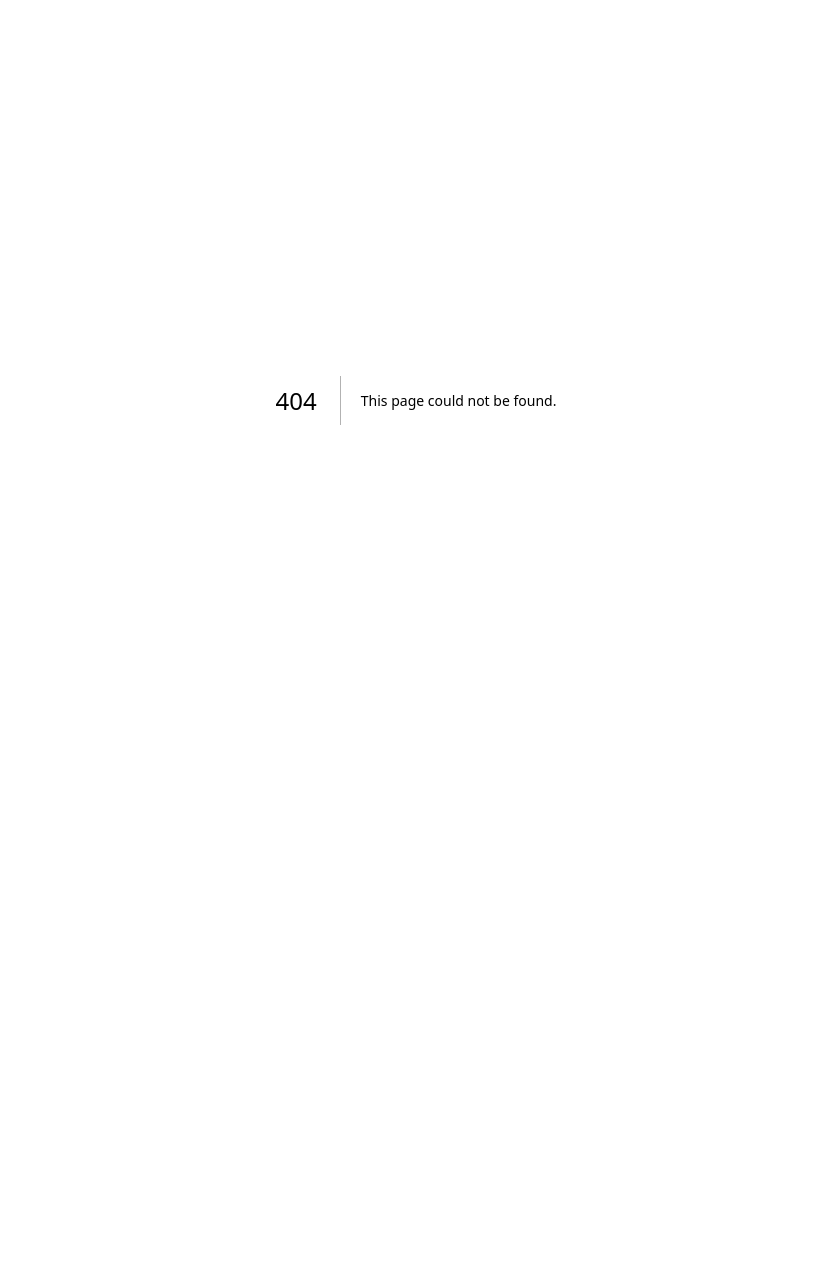
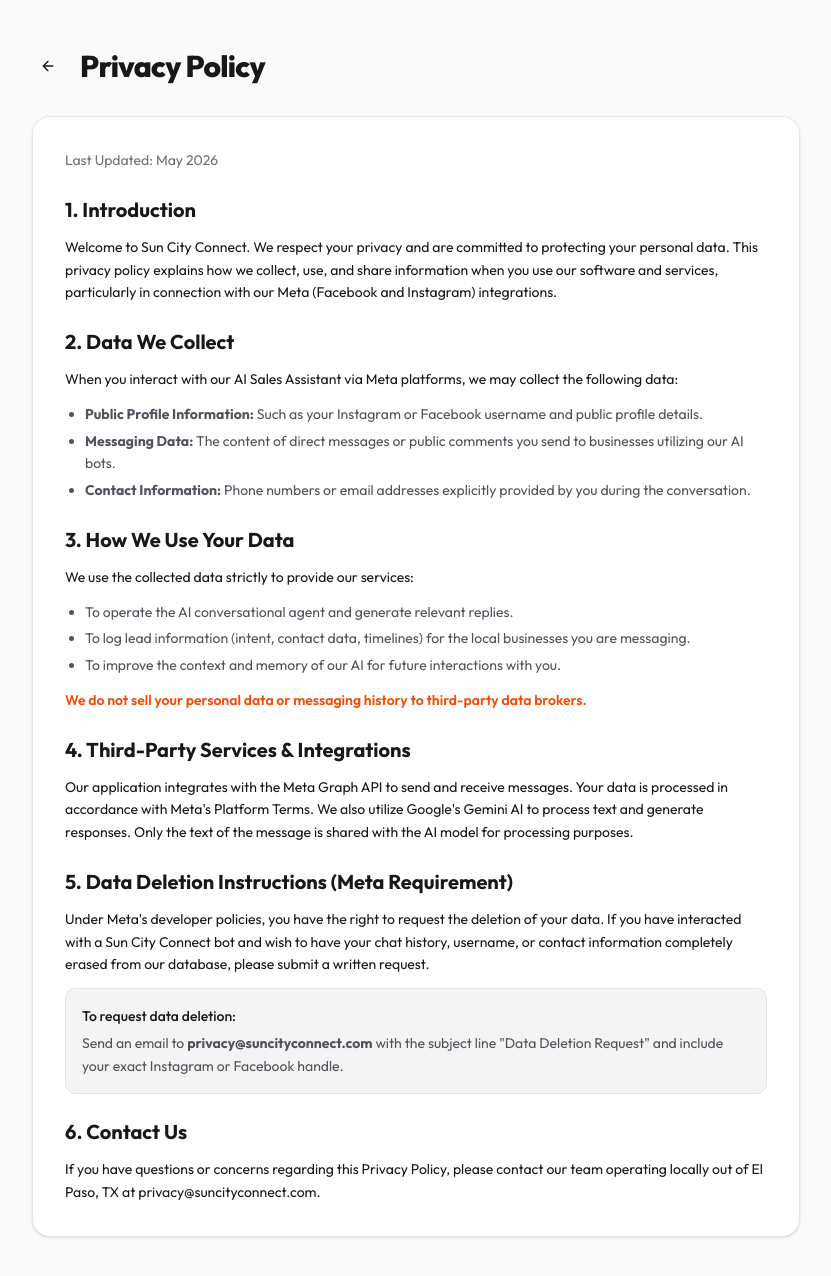
Before and after one commit to wesdavis/Suncity-Connect, a Next.js app: page /privacy in a window 1280 px wide. Before the commit this address had no page. Shown: the top 1276 px of the page, without its empty margins (224-1055 px from the left). Before the commit the page ends 800 px from the top, so only its background shows below. Built offline with nearby package versions, Linux system fonts and the light colour scheme.

Commit message:
adding privacy page

```diff
--- /dev/null
+++ b/src/app/privacy/page.js
@@ -0,0 +1,79 @@
+'use client';
+
+import { ArrowLeft } from 'lucide-react';
+import { Button } from "@/components/ui/button";
+
+export default function PrivacyPolicy() {
+  return (
+    <div className="min-h-screen bg-zinc-50 dark:bg-zinc-950 py-12 px-4 sm:px-6 lg:px-8 font-sans text-zinc-900 dark:text-zinc-100">
+      <div className="max-w-3xl mx-auto space-y-8">
+
+        <div className="flex items-center space-x-4">
+          <a href="/">
+            <Button variant="ghost" size="icon" className="rounded-full">
+              <ArrowLeft className="h-5 w-5" />
+            </Button>
+          </a>
+          <h1 className="text-3xl font-extrabold tracking-tight">Privacy Policy</h1>
+        </div>
+
+        <div className="bg-white dark:bg-zinc-900/50 backdrop-blur-sm border border-zinc-200 dark:border-white/10 p-8 rounded-2xl shadow-sm space-y-6 text-sm leading-relaxed">
+
+          <p className="text-zinc-500 dark:text-zinc-400">Last Updated: May 2026</p>
+
+          <section className="space-y-3">
+            <h2 className="text-xl font-bold">1. Introduction</h2>
+            <p>
+              Welcome to Sun City Connect. We respect your privacy and are committed to protecting your personal data. This privacy policy explains how we collect, use, and share information when you use our software and services, particularly in connection with our Meta (Facebook and Instagram) integrations.
+            </p>
+          </section>
+
+          <section className="space-y-3">
+            <h2 className="text-xl font-bold">2. Data We Collect</h2>
+            <p>When you interact with our AI Sales Assistant via Meta platforms, we may collect the following data:</p>
+            <ul className="list-disc pl-5 space-y-1 text-zinc-600 dark:text-zinc-300">
+              <li><strong>Public Profile Information:</strong> Such as your Instagram or Facebook username and public profile details.</li>
+              <li><strong>Messaging Data:</strong> The content of direct messages or public comments you send to businesses utilizing our AI bots.</li>
+              <li><strong>Contact Information:</strong> Phone numbers or email addresses explicitly provided by you during the conversation.</li>
+            </ul>
+          </section>
+
+          <section className="space-y-3">
+            <h2 className="text-xl font-bold">3. How We Use Your Data</h2>
+            <p>We use the collected data strictly to provide our services:</p>
+            <ul className="list-disc pl-5 space-y-1 text-zinc-600 dark:text-zinc-300">
+              <li>To operate the AI conversational agent and generate relevant replies.</li>
+              <li>To log lead information (intent, contact data, timelines) for the local businesses you are messaging.</li>
+              <li>To improve the context and memory of our AI for future interactions with you.</li>
+            </ul>
+            <p className="font-semibold text-orange-600 dark:text-orange-400">We do not sell your personal data or messaging history to third-party data brokers.</p>
+          </section>
+
+          <section className="space-y-3">
+            <h2 className="text-xl font-bold">4. Third-Party Services & Integrations</h2>
+            <p>
+              Our application integrates with the Meta Graph API to send and receive messages. Your data is processed in accordance with Meta's Platform Terms. We also utilize Google's Gemini AI to process text and generate responses. Only the text of the message is shared with the AI model for processing purposes.
+            </p>
+          </section>
+
+          <section className="space-y-3">
+            <h2 className="text-xl font-bold">5. Data Deletion Instructions (Meta Requirement)</h2>
+            <p>
+              Under Meta's developer policies, you have the right to request the deletion of your data. If you have interacted with a Sun City Connect bot and wish to have your chat history, username, or contact information completely erased from our database, please submit a written request.
+            </p>
+            <div className="bg-zinc-100 dark:bg-white/5 p-4 rounded-lg border border-zinc-200 dark:border-white/10 mt-2">
+              <p className="font-medium">To request data deletion:</p>
+              <p className="mt-1 text-zinc-600 dark:text-zinc-400">Send an email to <strong>privacy@suncityconnect.com</strong> with the subject line "Data Deletion Request" and include your exact Instagram or Facebook handle.</p>
+            </div>
+          </section>
+
+          <section className="space-y-3">
+            <h2 className="text-xl font-bold">6. Contact Us</h2>
+            <p>If you have questions or concerns regarding this Privacy Policy, please contact our team operating locally out of El Paso, TX at privacy@suncityconnect.com.</p>
+          </section>
+
+        </div>
+      </div>
+    </div>
+  );
+}
```
